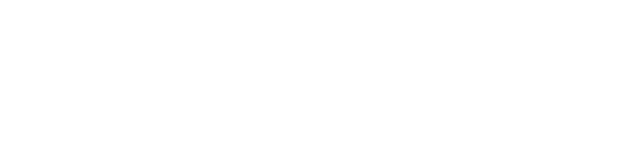
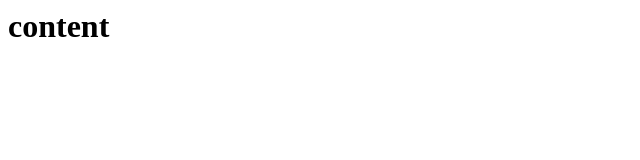
Before and after one commit to vonkowill/rsschool-cv, a plain HTML site: page index.html in a window 1280 px wide. Shown: the whole page, without its empty margins (0-640 px from the left). Drawn offline with Linux system fonts and the light colour scheme.

Commit message:
fix: content

```diff
--- a/index.html
+++ b/index.html
@@ -1 +1 @@
-<h1></h1>
+<h1>content</h1>
```
